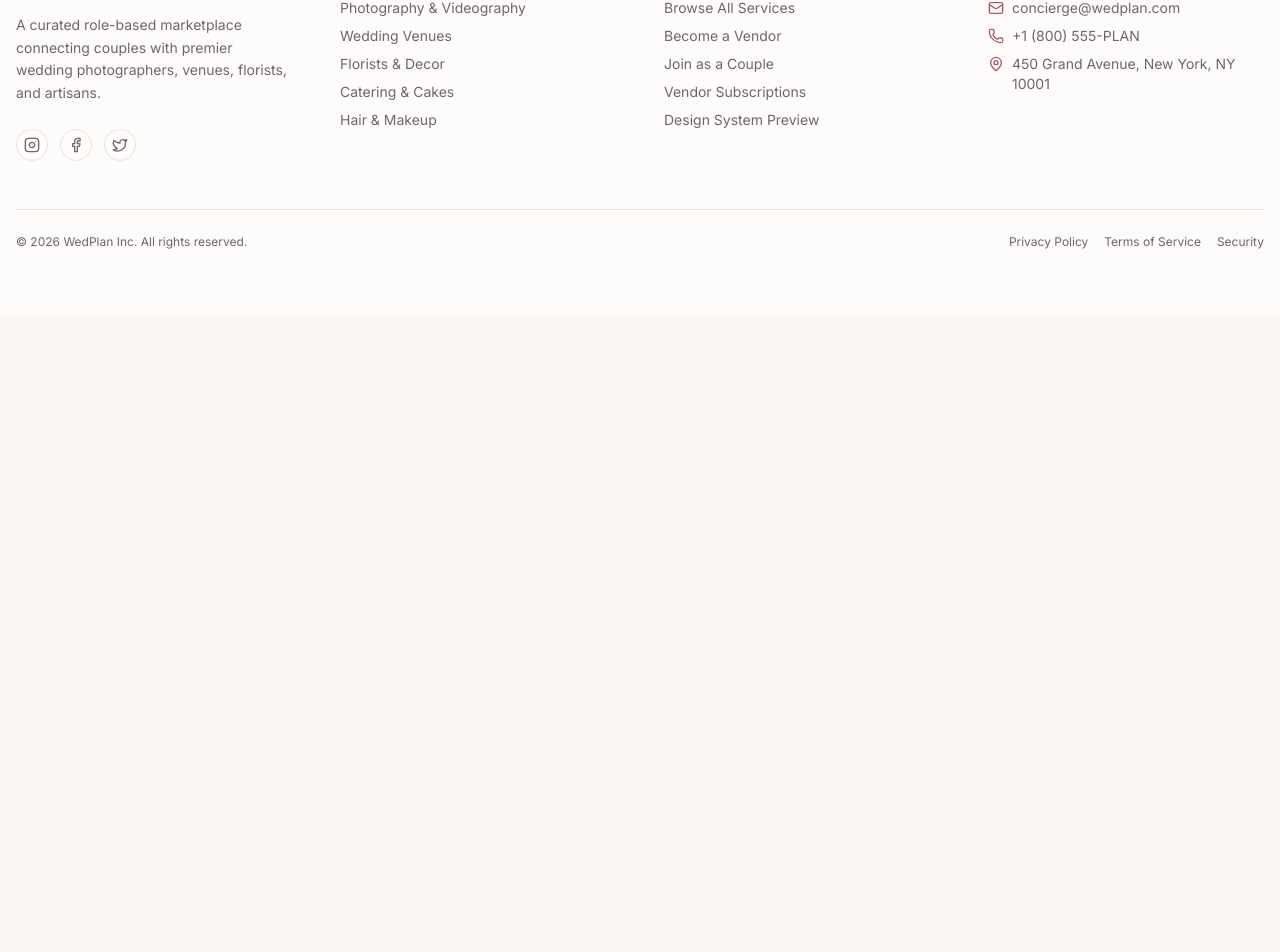
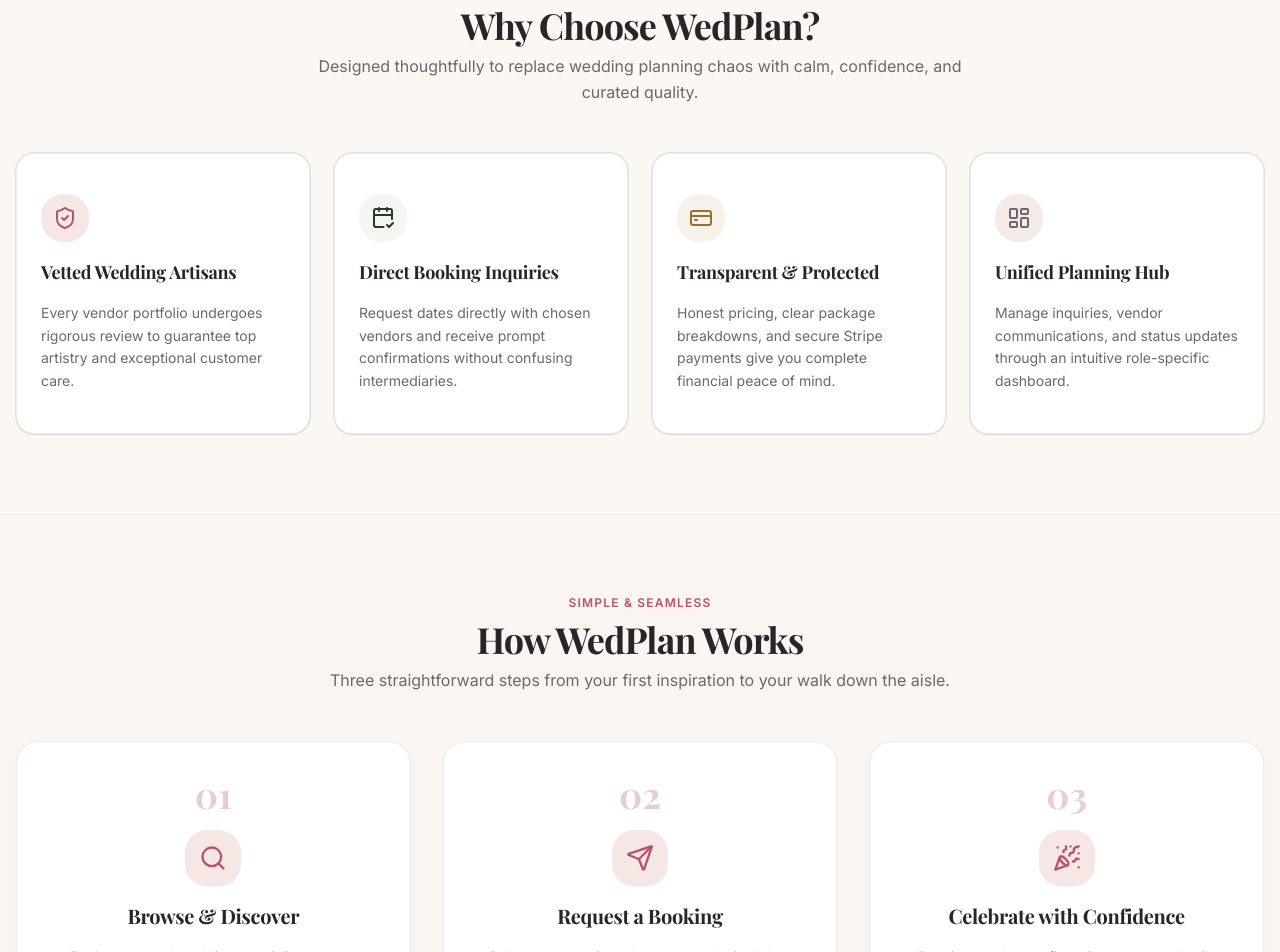
Before and after one commit to masudbuilds/wedplan-client, a Next.js app: page / in a window 1280 px wide. Shown: the part 2730-3682 px from the top of the page. Before the commit the page ends 3044 px from the top, so only its background shows below. Built offline with nearby package versions, Linux system fonts and the light colour scheme; no server answers; a web font is replaced by a local one.

Commit message:
feat: add why choose and how it works sections

```diff
--- a/app/page.tsx
+++ b/app/page.tsx
@@ -1,6 +1,8 @@
 import { HeroSection } from "@/components/home/hero-section"
 import { FeaturedServicesSection } from "@/components/home/featured-services-section"
 import { CategoriesSection } from "@/components/home/categories-section"
+import { WhyChooseSection } from "@/components/home/why-choose-section"
+import { HowItWorksSection } from "@/components/home/how-it-works-section"
 
 export default function Home() {
   return (
@@ -13,6 +15,12 @@ export default function Home() {
 
       {/* 3. Wedding Service Categories (dynamic) */}
       <CategoriesSection />
+
+      {/* 4. Why Choose WedPlan? */}
+      <WhyChooseSection />
+
+      {/* 5. How WedPlan Works */}
+      <HowItWorksSection />
     </div>
   )
 }
--- /dev/null
+++ b/components/home/how-it-works-section.tsx
@@ -0,0 +1,70 @@
+import { Search, Send, PartyPopper } from "lucide-react"
+import { SectionHeading } from "@/components/section-heading"
+import { FadeIn } from "@/components/motion-wrapper"
+
+const STEPS = [
+  {
+    step: "01",
+    icon: Search,
+    title: "Browse & Discover",
+    description: "Explore curated wedding specialists across photography, venues, florals, and attire with upfront pricing and real portfolios.",
+  },
+  {
+    step: "02",
+    icon: Send,
+    title: "Request a Booking",
+    description: "Select your service, choose your desired date and location, and submit your event booking inquiry in seconds.",
+  },
+  {
+    step: "03",
+    icon: PartyPopper,
+    title: "Celebrate with Confidence",
+    description: "Receive vendor confirmation, manage details from your private dashboard, and celebrate your milestone flawlessly.",
+  },
+]
+
+// Section 5: How WedPlan Works
+export function HowItWorksSection() {
+  return (
+    <section className="w-full py-12 md:py-16 lg:py-20 bg-blush/20 border-t border-border/50">
+      <div className="container mx-auto px-4 max-w-7xl">
+        <FadeIn>
+          <SectionHeading
+            eyebrow="Simple & Seamless"
+            title="How WedPlan Works"
+            subtitle="Three straightforward steps from your first inspiration to your walk down the aisle."
+          />
+        </FadeIn>
+
+        <div className="grid grid-cols-1 md:grid-cols-3 gap-8 relative">
+          {STEPS.map((item, index) => {
+            const Icon = item.icon
+            return (
+              <FadeIn key={item.step} delay={index * 0.1}>
+                <div className="relative p-6 sm:p-8 rounded-2xl bg-card border border-border/70 card-hover-lift shadow-xs flex flex-col items-center text-center space-y-4">
+                  {/* Step Number Badge */}
+                  <span className="text-3xl sm:text-4xl font-serif font-bold text-primary/30">
+                    {item.step}
+                  </span>
+
+                  {/* Icon Circle */}
+                  <div className="w-14 h-14 rounded-2xl bg-blush flex items-center justify-center text-primary shadow-2xs">
+                    <Icon className="w-7 h-7" />
+                  </div>
+
+                  <h3 className="font-serif font-bold text-xl text-foreground">
+                    {item.title}
+                  </h3>
+
+                  <p className="text-xs sm:text-sm text-muted-foreground leading-relaxed max-w-xs">
+                    {item.description}
+                  </p>
+                </div>
+              </FadeIn>
+            )
+          })}
+        </div>
+      </div>
+    </section>
+  )
+}
--- /dev/null
+++ b/components/home/why-choose-section.tsx
@@ -0,0 +1,71 @@
+import { ShieldCheck, CalendarCheck2, CreditCard, LayoutDashboard } from "lucide-react"
+import { SectionHeading } from "@/components/section-heading"
+import { Card, CardContent } from "@/components/ui/card"
+import { FadeIn } from "@/components/motion-wrapper"
+
+const BENEFITS = [
+  {
+    icon: ShieldCheck,
+    title: "Vetted Wedding Artisans",
+    description: "Every vendor portfolio undergoes rigorous review to guarantee top artistry and exceptional customer care.",
+    color: "bg-blush text-primary",
+  },
+  {
+    icon: CalendarCheck2,
+    title: "Direct Booking Inquiries",
+    description: "Request dates directly with chosen vendors and receive prompt confirmations without confusing intermediaries.",
+    color: "bg-sage/50 text-[#283928] dark:text-[#A8C5AE]",
+  },
+  {
+    icon: CreditCard,
+    title: "Transparent & Protected",
+    description: "Honest pricing, clear package breakdowns, and secure Stripe payments give you complete financial peace of mind.",
+    color: "bg-[#C9A66B]/15 text-[#9A6E2E] dark:text-[#E2C38C]",
+  },
+  {
+    icon: LayoutDashboard,
+    title: "Unified Planning Hub",
+    description: "Manage inquiries, vendor communications, and status updates through an intuitive role-specific dashboard.",
+    color: "bg-muted text-muted-foreground",
+  },
+]
+
+// Section 4: Why Choose WedPlan
+export function WhyChooseSection() {
+  return (
+    <section className="w-full py-12 md:py-16 lg:py-20 bg-background">
+      <div className="container mx-auto px-4 max-w-7xl">
+        <FadeIn>
+          <SectionHeading
+            eyebrow="The WedPlan Distinction"
+            title="Why Choose WedPlan?"
+            subtitle="Designed thoughtfully to replace wedding planning chaos with calm, confidence, and curated quality."
+          />
+        </FadeIn>
+
+        <div className="grid grid-cols-1 sm:grid-cols-2 lg:grid-cols-4 gap-6">
+          {BENEFITS.map((item, index) => {
+            const Icon = item.icon
+            return (
+              <FadeIn key={item.title} delay={index * 0.08}>
+                <Card className="h-full border border-border/70 bg-card card-hover-lift shadow-xs">
+                  <CardContent className="p-6 space-y-4">
+                    <div className={`w-12 h-12 rounded-2xl flex items-center justify-center shrink-0 ${item.color}`}>
+                      <Icon className="w-6 h-6" />
+                    </div>
+                    <h3 className="font-serif font-bold text-lg text-foreground">
+                      {item.title}
+                    </h3>
+                    <p className="text-xs sm:text-sm text-muted-foreground leading-relaxed">
+                      {item.description}
+                    </p>
+                  </CardContent>
+                </Card>
+              </FadeIn>
+            )
+          })}
+        </div>
+      </div>
+    </section>
+  )
+}
```
